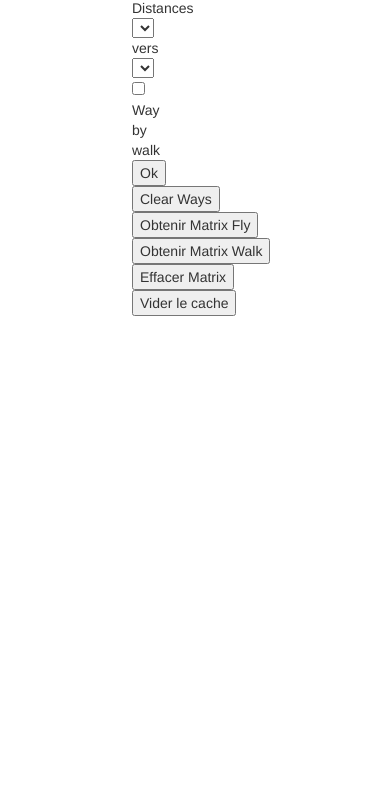
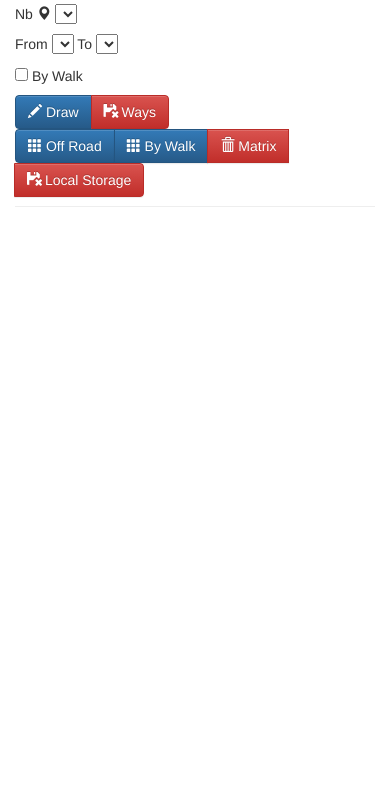
Before and after one commit to GarmWyrda/TSP-solver, a plain HTML site: page TDBSolver/public_html/index.html in a window 390 px wide. Shown: the part 62-852 px from the top of the page. Drawn offline with nearby package versions, Linux system fonts and the light colour scheme; some packages are replaced by stand-ins of ours.

Commit message:
Nouveaux design + responsive

```diff
--- a/TDBSolver/public_html/css/style.css
+++ b/TDBSolver/public_html/css/style.css
@@ -10,6 +10,9 @@ body {
     width:100%;
 }
 
+.page-header{
+    margin-top: 0px;
+}
 #input{
     width : 10%;
     float : left;
@@ -17,7 +20,7 @@ body {
 #map{
     height : 470px;
     float : left;
-    width : 30%
+    width : 100%
 }
 
 #logger{
@@ -29,6 +32,6 @@ body {
     text-align: center;
     border-spacing:5px;
     float : left;
-    font-size : 12px;
+    font-size : 10px;
     border-collapse: collapse;
 }
--- a/TDBSolver/public_html/index.html
+++ b/TDBSolver/public_html/index.html
@@ -14,25 +14,64 @@ and open the template in the editor.
     <body>
         <script data-main="js/boot.js" src="lib/require.js"></script>
         <div class="container-fluid">
+            <div class="page-header">
+                <h3>TBP Solver <small>find Rubik's Cube</small></h3>
+
+                <div class="row">
+                    <div class="col-md-6">
+                        <div class="row">
+                            <div class="col-md-8">
+                                <div class="row">
+                                    <div class="col-md-3">
+                                        <h5>Nb <span class="glyphicon glyphicon-map-marker"></span> <select id="list"></select></h5>
+                                    </div>
+                                    <div class="col-md-5">
+                                        <h5>From <select id="ptA"></select> To <select id="ptB"></select></h5>
+                                    </div>
+                                    <div class="col-md-4">
+                                        <h5><input id="bywalk" type="checkbox" value="true"> By Walk</h5>
+                                    </div>
+                                </div>
+                            </div>
+                            <div class="col-md-4">
+                                <div class="btn-group">
+                                    <button id="validWay" type="button" class="btn btn-primary">
+                                         <span class="glyphicon glyphicon-pencil"></span> Draw
+                                     </button>
+                                    <button id="clearWays" type="button" class="btn btn-danger">
+                                         <span class="glyphicon glyphicon-floppy-remove"></span> Ways
+                                     </button>
+                                 </div>
+                            </div>
+                        </div>
+                    </div>
+                    <div class="col-md-6">
+                        <div class="btn-group">
+                            <button id="getMatrixFly" type="button" class="btn btn-primary">
+                                <span class="glyphicon glyphicon-th"></span> Off Road
+                            </button>
+                            <button id="getMatrixWalk" type="button" class="btn btn-primary">
+                                <span class="glyphicon glyphicon-th"></span> By Walk
+                            </button>
+                            <button id="clearMatrix" type="button" class="btn btn-danger">
+                                <span class="glyphicon glyphicon-trash"></span> Matrix
+                            </button>
+                            <button id="clearCache" type="button" class="btn btn-danger">
+                                <span class="glyphicon glyphicon-floppy-remove"></span> Local Storage
+                            </button>
+                        </div>
+                    </div>
+                </div>
+            </div>
             <div class ="row">
-                <div id ="map" class="col-md-6">
+                <div class="col-md-6">
+                    <div id='map'>
+                    </div>
                 </div>
-                <div id="input" class ="col-md-3">
-                    Nombre emplacements <select id="list">
-                    </select><br/>
-                    Distances <select id="ptA">
-                    </select> vers <select id="ptB">
-                    </select>
-                    <input id="bywalk" type="checkbox" value="true"> Way by walk<br>
-                    <input id="validWay" type="button" value="Ok">
-                    <input id="clearWays" type="button" value="Clear Ways">
-                    <input id="getMatrixFly" type="button" value="Obtenir Matrix Fly">
-                    <input id="getMatrixWalk" type="button" value="Obtenir Matrix Walk">
-                    <input id="clearMatrix" type="button" value="Effacer Matrix">
-                    <input id="clearCache" type="button" value="Vider le cache"><br>
+
+                <div id ="matrix" class="col-md-6">
                 </div>
-                <div id ="matrix" class="col-md-3">
-                </div>
+
             </div>
             <div class="row">
                 <div id ="logger" class ="">
```
